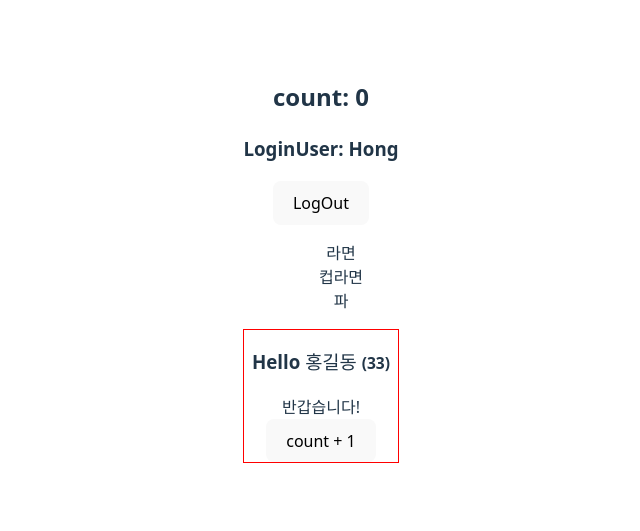
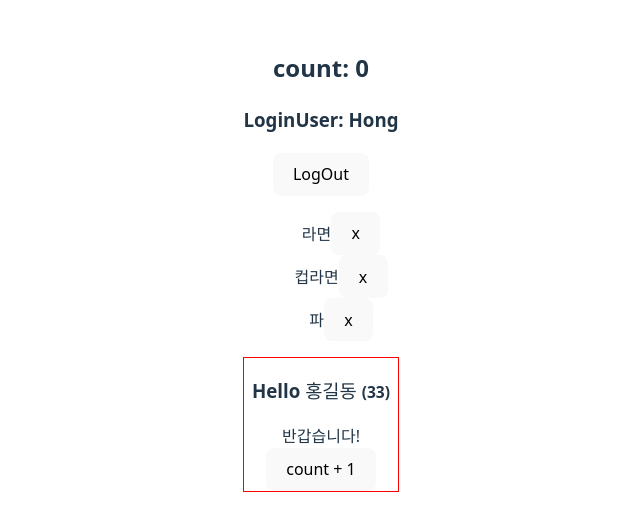
Before and after one commit to indiflex/hana7, a React (Vite) app in the folder react/rbvite/: page / in a window 1280 px wide. Shown: the part 139-670 px from the top of the page, without its empty margins (319-959 px from the left). Built offline with nearby package versions, Linux system fonts and the light colour scheme.

Commit message:
removeItem

```diff
--- a/react/rbvite/src/App.tsx
+++ b/react/rbvite/src/App.tsx
@@ -1,4 +1,4 @@
-import { useState } from 'react';
+import { useCallback, useState } from 'react';
 import './App.css';
 import Hello from './components/Hello';
 import My from './components/My';
@@ -40,10 +40,22 @@ function App() {
     setSession({ ...session, loginUser: null });
   };
 
+  const removeItem = (id: number) => {
+    setSession({
+      ...session,
+      cart: session.cart.filter(item => item.id !== id),
+    });
+  };
+
   return (
     <>
       <h2>count: {count}</h2>
-      <My session={session} login={login} logout={logout} />
+      <My
+        session={session}
+        login={login}
+        logout={logout}
+        removeItem={removeItem}
+      />
       <Hello name={'홍길동'} age={33} plusCount={plusCount}>
         반갑습니다!
       </Hello>
--- a/react/rbvite/src/components/My.tsx
+++ b/react/rbvite/src/components/My.tsx
@@ -6,12 +6,14 @@ type Props = {
   session: Session;
   login: () => void;
   logout: () => void;
+  removeItem: (id: number) => void;
 };
 
 export default function My({
   session: { loginUser, cart },
   login,
   logout,
+  removeItem,
 }: Props) {
   return (
     <>
@@ -24,7 +26,10 @@ export default function My({
       <div>
         <ul>
           {cart.map(item => (
-            <li key={item.id}>{item.name}</li>
+            <li key={item.id}>
+              {item.name}
+              <button onClick={() => removeItem(item.id)}>x</button>
+            </li>
           ))}
         </ul>
       </div>
```
